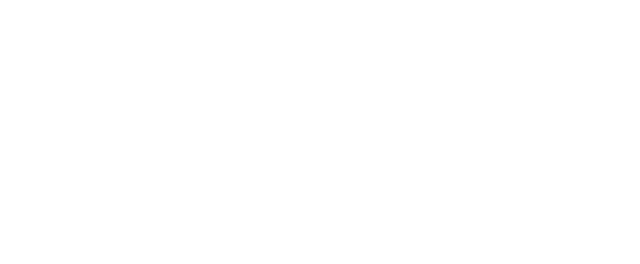
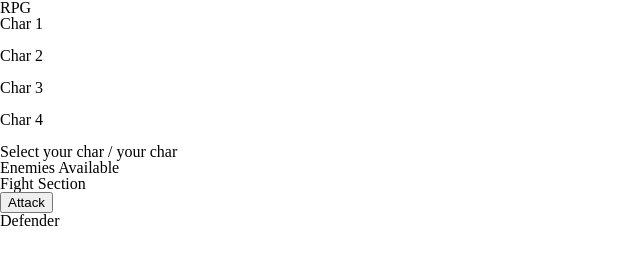
Before and after one commit to EthanBonsignori/unit-4-game, a plain HTML site: page index.html in a window 1280 px wide. Shown: the whole page, without its empty margins (0-640 px from the left). Drawn offline with nearby package versions, Linux system fonts and the light colour scheme.

Commit message:
index.html skeleton set up

```diff
--- a/index.html
+++ b/index.html
@@ -15,7 +15,45 @@
 
 <body>
 
+<h1 id="title">RPG</h1>
 
+<!-- Character 1 -->
+<div class="characters" id="name">
+  <h3 class="char-text">Char 1</h3>
+  <img class="char-pic" src="" alt="">
+  <h3 class="char-text" id="name-hp"></h3>
+</div>
+
+<!-- Character 2 -->
+<div class="characters" id="name">
+  <h3 class="char-text">Char 2</h3>
+  <img class="char-pic" src="" alt="">
+  <h3 class="char-text" id="name-hp"></h3>
+</div>
+
+<!-- Character 3 -->
+<div class="characters" id="name">
+  <h3 class="char-text">Char 3</h3>
+  <img class="char-pic" src="" alt="">
+  <h3 class="char-text" id="name-hp"></h3>
+</div>
+
+<!-- Character 4 -->
+<div class="characters" id="name">
+  <h3 class="char-text">Char 4</h3>
+  <img class="char-pic" src="" alt="">
+  <h3 class="char-text" id="name-hp"></h3>
+</div>
+
+<h1 id="your-char">Select your char / your char</h1>
+
+<!-- Space for selected char to move -->
+<div class="characters" id="placeholder"></div>
+
+<h1>Enemies Available</h1>
+<h1>Fight Section</h1>
+<button>Attack</button>
+<h1>Defender</h1>
 
 </body>
 
```
